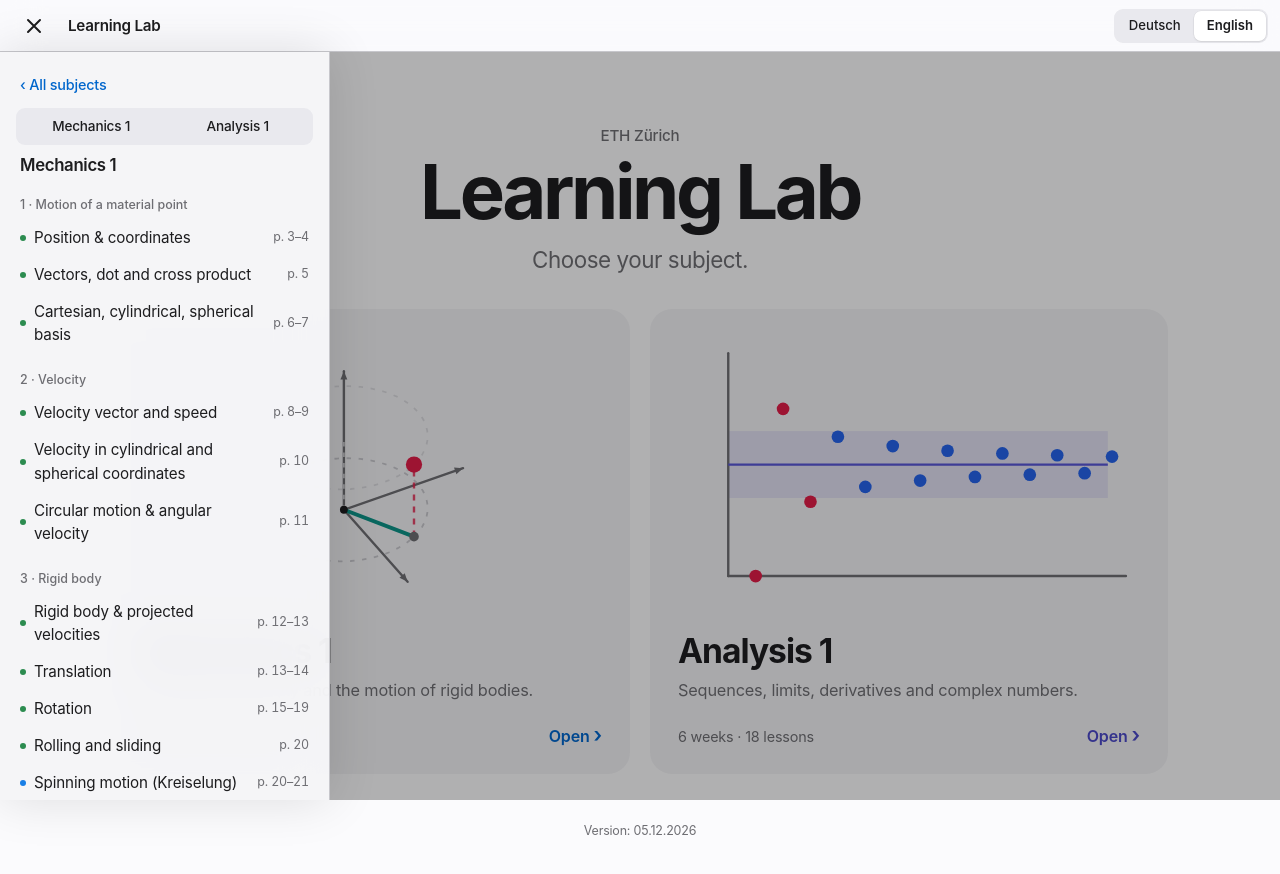
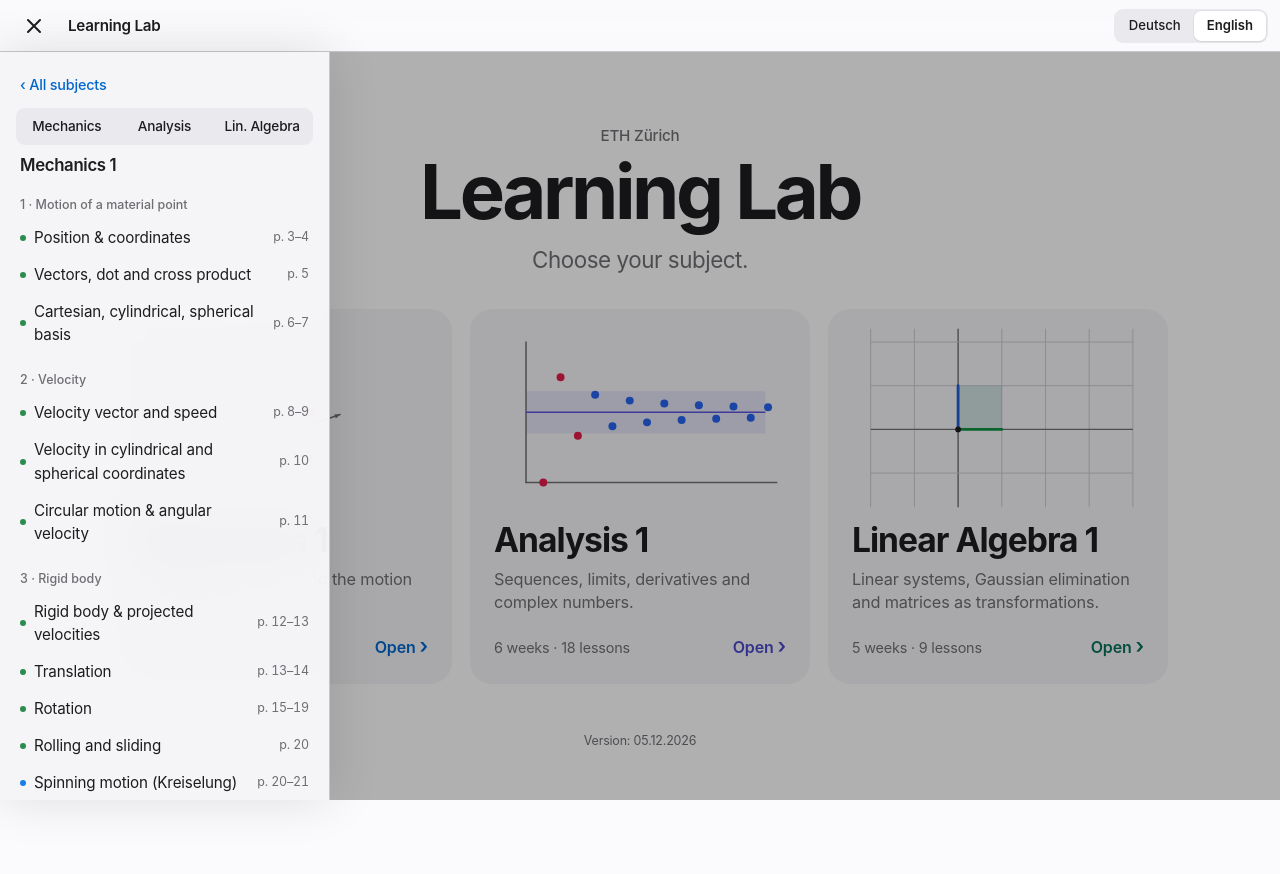
Before and after one commit to cheftaxi2000/mech1, a React (Vite) app: page / in a window 1280 px wide. Both pictures are taken after a click on the button "Chapters". Shown: the top 874 px of the page. After the commit the page ends 847 px from the top, so only its background shows below. Built offline with nearby package versions, Linux system fonts and the light colour scheme.

Commit message:
Linear algebra subject scaffold: third subject, chapters LA1–LA5, landing tile with warping-grid figure, subject page, Src for slides

```diff
--- a/src/App.tsx
+++ b/src/App.tsx
@@ -1,7 +1,7 @@
 import { Suspense, useEffect, useRef, useState } from 'react';
 import { NotesLayer } from './notes/StickyNotes';
 import { NotesProvider, useNotes } from './notes/store';
-import { CHAPTERS, SUBJECTS, TOPICS, chapterSubject, sourceLabel, topicSubject, type Status, type Subject, type Topic } from './content/curriculum';
+import { CHAPTERS, SUBJECTS, SUBJECT_SHORT, TOPICS, chapterSubject, sourceLabel, topicSubject, type Status, type Subject, type Topic } from './content/curriculum';
 import { LangToggle, useLang, useTr } from './i18n';
 import { Landing, SUBJECT_ROUTE, SubjectPage, routeSubject } from './home/Pages';
 
@@ -168,7 +168,7 @@ export function App() {
         <a className="drawer-all" href="#" onClick={() => setMenu(false)}>‹ {tr('Alle Fächer', 'All subjects')}</a>
         <div className="seg" role="group" aria-label={tr('Fach', 'Subject')}>
           {(Object.keys(SUBJECTS) as Subject[]).map((s) => (
-            <a key={s} href={`#${SUBJECT_ROUTE[s]}`} className={subject === s ? 'active' : ''} aria-current={subject === s ? 'true' : undefined} onClick={() => setMenu(false)}>{tr(...SUBJECTS[s])}</a>
+            <a key={s} href={`#${SUBJECT_ROUTE[s]}`} className={subject === s ? 'active' : ''} aria-current={subject === s ? 'true' : undefined} onClick={() => setMenu(false)}>{tr(...SUBJECT_SHORT[s])}</a>
           ))}
         </div>
         {shown.map((s) => (
--- a/src/content/curriculum.ts
+++ b/src/content/curriculum.ts
@@ -11,10 +11,17 @@ import { lazy, type ComponentType, type LazyExoticComponent } from 'react';
 export type Status = 'planned' | 'draft' | 'review' | 'complete';
 
 /** The two courses ("Rubriken"). Each chapter belongs to one; navigation and prev/next stay inside a subject. */
-export type Subject = 'mech' | 'ana';
+export type Subject = 'mech' | 'ana' | 'la';
 export const SUBJECTS: Record<Subject, [string, string]> = {
   mech: ['Mechanik I', 'Mechanics 1'],
   ana: ['Analysis 1', 'Analysis 1'],
+  la: ['Lineare Algebra I', 'Linear Algebra 1'],
+};
+/** Short names for narrow places (drawer switch). */
+export const SUBJECT_SHORT: Record<Subject, [string, string]> = {
+  mech: ['Mechanik', 'Mechanics'],
+  ana: ['Analysis', 'Analysis'],
+  la: ['Lin. Algebra', 'Lin. Algebra'],
 };
 
 export interface Topic {
@@ -39,15 +46,28 @@ export const CHAPTERS: Record<string, [string, string]> = {
   A4: ['Woche 4 · Ableitungen', 'Week 4 · Derivatives'],
   A5: ['Woche 5 · Fehlerrechnung, Mittelwertsatz, komplexe Zahlen', 'Week 5 · Errors, mean value theorem, complex numbers'],
   A6: ['Woche 6 · Komplexe Zahlen', 'Week 6 · Complex numbers'],
+  LA1: ['Woche 1 · Einstieg', 'Week 1 · Introduction'],
+  LA2: ['Woche 2 · Gleichungssysteme und Gauss', 'Week 2 · Linear systems and Gaussian elimination'],
+  LA3: ['Woche 3 · Rang und Spaltenbild', 'Week 3 · Rank and the column picture'],
+  LA4: ['Woche 4 · Die Matrix', 'Week 4 · The matrix'],
+  LA5: ['Woche 5 · Matrixprodukt', 'Week 5 · Matrix product'],
 };
 
-export const chapterSubject = (ch: string): Subject => (ch.startsWith('A') ? 'ana' : 'mech');
+export const chapterSubject = (ch: string): Subject => (ch.startsWith('LA') ? 'la' : ch.startsWith('A') ? 'ana' : 'mech');
 export const topicSubject = (t: Topic): Subject => chapterSubject(t.chapter);
 
 /** Where a topic comes from, for the crumbs and lists: [long German, long English, short German, short English]. */
 export function sourceLabel(t: Topic): [string, string, string, string] {
   if (topicSubject(t) === 'mech') {
     return [`Vorlesung S. ${t.pages}`, `Lecture notes ${t.pages.includes('–') ? 'pp.' : 'p.'} ${t.pages}`, `S. ${t.pages}`, `p. ${t.pages}`];
+  }
+  if (topicSubject(t) === 'la') {
+    // Linear algebra: «Ü<n>/<slide numbers>» = exercise class n, slides (PDF page numbers) of its annotated slide deck.
+    const [u, pp] = t.pages.slice(1).split('/');
+    const many = pp?.includes('–') || pp?.includes(',');
+    return pp
+      ? [`Übung ${u}, Folie${many ? 'n' : ''} ${pp}`, `Exercise class ${u}, slide${many ? 's' : ''} ${pp}`, `Üb. ${u}`, `Ex. ${u}`]
+      : [`Übung ${u}`, `Exercise class ${u}`, `Üb. ${u}`, `Ex. ${u}`];
   }
   // Analysis: every week is an Übungs-Resümee (PDF, «Ü<n>/<pages>»).
   if (!t.pages.startsWith('Ü')) return ['Online-Skript', 'Online notes', 'Skript', 'notes'];
@@ -97,4 +117,14 @@ export const TOPICS: Topic[] = [
   { id: 'ana-komplex', chapter: 'A6', title: ['Polarform und Eulerform', 'Polar form and Euler form'], pages: 'Ü6/1–7', status: 'review', component: lazy(() => import('../lessons/A6Polarform')) },
   { id: 'ana-komplex-potenzen', chapter: 'A6', title: ['Potenzen, Wurzeln und Winkelformeln', 'Powers, roots and angle formulas'], pages: 'Ü6/8–9, 11', status: 'review', component: lazy(() => import('../lessons/A6Potenzen')) },
   { id: 'ana-komplex-bereiche', chapter: 'A6', title: ['Bereiche in der komplexen Ebene', 'Regions in the complex plane'], pages: 'Ü6/10, 12', status: 'review', component: lazy(() => import('../lessons/A6Bereiche')) },
+  // Lineare Algebra I – one chapter per exercise class (slides of M. Olofsson; «Ü<n>/<slides>»).
+  { id: 'la-einstieg', chapter: 'LA1', title: ['Wozu Lineare Algebra?', 'Why linear algebra?'], pages: 'Ü1/4–14', status: 'planned' },
+  { id: 'la-lgs', chapter: 'LA2', title: ['Lineare Gleichungssysteme geometrisch', 'Linear systems, geometrically'], pages: 'Ü2/4–24', status: 'planned' },
+  { id: 'la-gauss', chapter: 'LA2', title: ['Das Gauss-Verfahren', 'Gaussian elimination'], pages: 'Ü2/25–36', status: 'planned' },
+  { id: 'la-rang', chapter: 'LA3', title: ['Pivots, freie Variablen und Rang', 'Pivots, free variables and rank'], pages: 'Ü4/5–11', status: 'planned' },
+  { id: 'la-spaltenbild', chapter: 'LA3', title: ['Ax = b als Spaltenbild', 'Ax = b as a column picture'], pages: 'Ü4/12–13', status: 'planned' },
+  { id: 'la-transformation', chapter: 'LA4', title: ['Die Matrix als Transformation des Raums', 'The matrix as a transformation of space'], pages: 'Ü4/14–21', status: 'planned' },
+  { id: 'la-rechnen', chapter: 'LA4', title: ['Matrizen: Notation, Summe, Skalar', 'Matrices: notation, sum, scalar'], pages: 'Ü4/22–25', status: 'planned' },
+  { id: 'la-spezial', chapter: 'LA4', title: ['Spezielle Matrizen und Transponieren', 'Special matrices and the transpose'], pages: 'Ü4/31–36', status: 'planned' },
+  { id: 'la-produkt', chapter: 'LA5', title: ['Das Matrixprodukt', 'The matrix product'], pages: 'Ü4/26–30', status: 'planned' },
 ];
--- a/src/design.css
+++ b/src/design.css
@@ -166,6 +166,9 @@ input[type="checkbox"] { accent-color: var(--accent); width: 18px; height: 18px;
 .lesson-pager a:hover .pager-title { color: var(--link); }
 
 /* ---- landing: choose a subject ---- */
+:root[data-subject="la"] { --accent: #0a7f62; --link: #08705a; }
+:root[data-subject="la"][data-theme="dark"] { --accent: #12906f; --link: #4fd1ae; }
+@media (prefers-color-scheme: dark) { :root[data-subject="la"]:not([data-theme="light"]) { --accent: #12906f; --link: #4fd1ae; } }
 :root[data-subject="ana"] { --accent: #5856d6; --link: #4b49c8; }
 :root[data-subject="ana"][data-theme="dark"] { --accent: #6e6cf0; --link: #9a98ff; }
 @media (prefers-color-scheme: dark) { :root[data-subject="ana"]:not([data-theme="light"]) { --accent: #6e6cf0; --link: #9a98ff; } }
@@ -174,16 +177,19 @@ input[type="checkbox"] { accent-color: var(--accent); width: 18px; height: 18px;
 .landing-eyebrow { font-size: 0.95rem; font-weight: 500; color: var(--muted); }
 .landing-head h1 { font-size: clamp(2.75rem, 1.4rem + 5vw, 4.75rem); line-height: 1; letter-spacing: -0.045em; font-weight: 700; margin: 6px 0 0; }
 .landing-sub { margin: 14px 0 0; font-size: clamp(1.1rem, 1rem + 0.5vw, 1.4rem); color: var(--muted); letter-spacing: -0.02em; }
-.tiles { display: grid; grid-template-columns: repeat(2, minmax(0, 1fr)); gap: 20px; }
+.tiles { display: grid; grid-template-columns: repeat(3, minmax(0, 1fr)); gap: 18px; }
 .tile { --accent: #0071e3; --link: #0066cc; display: flex; flex-direction: column; background: var(--fill); border-radius: 22px; overflow: hidden; color: var(--fg); text-decoration: none; transition: transform 0.35s var(--ease), background 0.2s; }
 .tile-ana { --accent: #5856d6; --link: #4b49c8; }
+.tile-la { --accent: #0a7f62; --link: #08705a; }
+:root[data-theme="dark"] .tile-la { --accent: #12906f; --link: #4fd1ae; }
+@media (prefers-color-scheme: dark) { :root:not([data-theme="light"]) .tile-la { --accent: #12906f; --link: #4fd1ae; } }
 :root[data-theme="dark"] .tile-ana { --accent: #6e6cf0; --link: #9a98ff; }
 :root[data-theme="dark"] .tile-mech { --link: #2997ff; }
 @media (prefers-color-scheme: dark) { :root:not([data-theme="light"]) .tile-ana { --accent: #6e6cf0; --link: #9a98ff; } :root:not([data-theme="light"]) .tile-mech { --link: #2997ff; } }
 .tile:hover { text-decoration: none; transform: translateY(-4px); background: var(--fill-2); }
 .tile-fig { aspect-ratio: 16 / 9; display: grid; place-items: center; padding: 14px 18px 0; }
 .tile-fig .fig { width: 100%; height: 100%; display: block; overflow: visible; }
-.tile-body { padding: 8px 28px 26px; display: flex; flex-direction: column; flex: 1; }
+.tile-body { padding: 8px 24px 24px; display: flex; flex-direction: column; flex: 1; }
 .tile h2 { margin: 0; font-size: clamp(1.6rem, 1.2rem + 1.2vw, 2.1rem); letter-spacing: -0.03em; font-weight: 700; text-wrap: balance; }
 .tile p { margin: 8px 0 0; color: var(--muted); font-size: 1.02rem; line-height: 1.4; max-width: 28rem; }
 .tile-foot { margin-top: auto; padding-top: 22px; display: flex; justify-content: space-between; align-items: baseline; font-size: 0.9rem; color: var(--muted); }
@@ -208,13 +214,19 @@ input[type="checkbox"] { accent-color: var(--accent); width: 18px; height: 18px;
 .fg-limit { stroke: var(--accent); stroke-width: 1.6; stroke-dasharray: 5 5; fill: none; animation: fg-fade 0.7s ease 0.8s backwards; }
 .fg-dot { fill: var(--c-x); transform-box: fill-box; transform-origin: center; animation: fg-pop 0.45s var(--ease) var(--d, 1s) backwards; }
 .fg-dot.out { fill: var(--c-point); }
+/* linear algebra tile: the grid warps, e₁ / e₂ follow (columns of the matrix) */
+.fg-grid { fill: none; stroke: var(--line-strong); stroke-width: 1; animation: fg-fade 0.8s ease calc(0.5s + var(--i, 0) * 0.08s) backwards; }
+.fg-grid.axis { stroke: var(--muted); stroke-width: 1.5; }
+.fg-square { fill: var(--accent); fill-opacity: 0.16; stroke: none; animation: fg-fade 0.8s ease 1s backwards; }
+.fg-e1 { fill: none; stroke: #0a8f3c; stroke-width: 3; stroke-linecap: round; animation: fg-fade 0.6s ease 1.2s backwards; }
+.fg-e2 { fill: none; stroke: #1f5fd6; stroke-width: 3; stroke-linecap: round; animation: fg-fade 0.6s ease 1.4s backwards; }
 @keyframes fg-draw { from { stroke-dashoffset: 1; } }
 @keyframes fg-fade { from { opacity: 0; } }
 @keyframes fg-pop { from { opacity: 0; transform: scale(0.2); } }
 .landing-head > *, .tile, .landing .resume { animation: rise 0.7s var(--ease) backwards; }
 .landing-head h1 { animation: rise 0.8s var(--ease) 0.05s backwards; }
 .landing-sub { animation: rise 0.8s var(--ease) 0.15s backwards; }
-.tile-mech { animation-delay: 0.25s; } .tile-ana { animation-delay: 0.38s; } .landing .resume { animation-delay: 0.6s; }
+.tile-mech { animation-delay: 0.25s; } .tile-ana { animation-delay: 0.38s; } .tile-la { animation-delay: 0.51s; } .landing .resume { animation-delay: 0.6s; }
 @keyframes rise { from { opacity: 0; transform: translateY(14px); } }
 @media (prefers-reduced-motion: reduce) { .landing *, .fig * { animation: none !important; } }
 
--- a/src/home/Figures.tsx
+++ b/src/home/Figures.tsx
@@ -83,3 +83,43 @@ export function AnaFigure() {
     </svg>
   );
 }
+
+/* ---------- Lineare Algebra: a matrix warps the grid; the basis arrows e₁, e₂ become the columns ---------- */
+const LO = { x: 118, y: 112 }, LU = 46;
+const LF = [[1.15, 0.6], [0.25, 0.8]]; // the matrix the figure breathes towards
+const LN = 90;
+const lm = (k: number) => { const s = 0.5 - 0.5 * Math.cos((2 * Math.PI * k) / LN); return [[1 + (LF[0][0] - 1) * s, LF[0][1] * s], [LF[1][0] * s, 1 + (LF[1][1] - 1) * s]]; };
+const lp = (m: number[][], x: number, y: number) => ({ x: LO.x + LU * (m[0][0] * x + m[0][1] * y), y: LO.y - LU * (m[1][0] * x + m[1][1] * y) });
+const lfmt = (pts: { x: number; y: number }[]) => pts.map((p) => `${f(p.x)},${f(p.y)}`).join(' ');
+
+export function LaFigure() {
+  const still = useReducedMotion();
+  const frames = Array.from({ length: LN + 1 }, (_, k) => lm(k));
+  const last = lm(Math.round(LN * 0.5)); // reduced motion: the transformed state
+  const poly = (build: (m: number[][]) => { x: number; y: number }[]) => {
+    const first = build(still ? last : frames[0]);
+    return { points: lfmt(first), values: frames.map((m) => lfmt(build(m))).join(';') };
+  };
+  const an = (v: string) => still ? null : <animate attributeName="points" values={v} dur="14s" repeatCount="indefinite" />;
+  const lines: { key: string; build: (m: number[][]) => { x: number; y: number }[]; axis?: boolean }[] = [];
+  for (let i = -2; i <= 4; i++) {
+    lines.push({ key: `v${i}`, build: (m) => [lp(m, i, -2), lp(m, i, 3)], axis: i === 0 });
+  }
+  for (let j = -2; j <= 3; j++) {
+    lines.push({ key: `h${j}`, build: (m) => [lp(m, -2, j), lp(m, 4, j)], axis: j === 0 });
+  }
+  const sq = poly((m) => [lp(m, 0, 0), lp(m, 1, 0), lp(m, 1, 1), lp(m, 0, 1)]);
+  const e1 = poly((m) => [lp(m, 0, 0), lp(m, 1, 0)]), e2 = poly((m) => [lp(m, 0, 0), lp(m, 0, 1)]);
+  return (
+    <svg className="fig fig-la" viewBox="0 0 320 200" aria-hidden="true" focusable="false">
+      <defs><clipPath id="la-clip"><rect x="8" y="6" width="304" height="188" rx="10" /></clipPath></defs>
+      <g clipPath="url(#la-clip)">
+        {lines.map((l, i) => { const p = poly(l.build); return <polyline key={l.key} className={`fg-grid${l.axis ? ' axis' : ''}`} style={{ ['--i' as string]: i % 7 }} points={p.points}>{an(p.values)}</polyline>; })}
+        <polygon className="fg-square" points={sq.points}>{an(sq.values)}</polygon>
+        <polyline className="fg-e1" points={e1.points}>{an(e1.values)}</polyline>
+        <polyline className="fg-e2" points={e2.points}>{an(e2.values)}</polyline>
+        <circle className="fg-origin" r="3" cx={LO.x} cy={LO.y} />
+      </g>
+    </svg>
+  );
+}
--- a/src/home/Pages.tsx
+++ b/src/home/Pages.tsx
@@ -1,13 +1,13 @@
 import { CHAPTERS, SUBJECTS, TOPICS, chapterSubject, sourceLabel, topicSubject, type Subject } from '../content/curriculum';
 import { useTr } from '../i18n';
-import { AnaFigure, MechFigure } from './Figures';
+import { AnaFigure, LaFigure, MechFigure } from './Figures';
 
 const LAST_KEY = 'mech1.lastTopic';
 const readLast = () => { try { return localStorage.getItem(LAST_KEY); } catch { return null; } };
 
-export const SUBJECT_ROUTE: Record<Subject, string> = { mech: 'mechanik', ana: 'analysis' };
+export const SUBJECT_ROUTE: Record<Subject, string> = { mech: 'mechanik', ana: 'analysis', la: 'algebra' };
 export const routeSubject = (route: string): Subject | null =>
-  route === 'mechanik' ? 'mech' : route === 'analysis' ? 'ana' : null;
+  route === 'mechanik' ? 'mech' : route === 'analysis' ? 'ana' : route === 'algebra' ? 'la' : null;
 
 const lessons = (s: Subject) => TOPICS.filter((t) => topicSubject(t) === s);
 const isQuiz = (id: string) => id.startsWith('quiz-');
@@ -17,6 +17,7 @@ export function Landing() {
   const tr = useTr();
   const last = TOPICS.find((t) => t.id === readLast());
   const mechN = lessons('mech').filter((t) => !isQuiz(t.id)).length, quizN = lessons('mech').filter((t) => isQuiz(t.id)).length;
+  const laN = lessons('la').length, laWeeks = Object.keys(CHAPTERS).filter((c) => chapterSubject(c) === 'la').length;
   const anaN = lessons('ana').length, weeks = Object.keys(CHAPTERS).filter((c) => chapterSubject(c) === 'ana').length;
   return (
     <div className="landing">
@@ -40,6 +41,14 @@ export function Landing() {
             <h2>{tr(...SUBJECTS.ana)}</h2>
             <p>{tr('Folgen, Grenzwerte, Ableitungen und komplexe Zahlen.', 'Sequences, limits, derivatives and complex numbers.')}</p>
             <div className="tile-foot"><span>{tr(`${weeks} Wochen · ${anaN} Lektionen`, `${weeks} weeks · ${anaN} lessons`)}</span><span className="tile-go">{tr('Öffnen', 'Open')}<i aria-hidden="true">›</i></span></div>
+          </div>
+        </a>
+        <a className="tile tile-la" href={`#${SUBJECT_ROUTE.la}`}>
+          <div className="tile-fig"><LaFigure /></div>
+          <div className="tile-body">
+            <h2>{tr(...SUBJECTS.la)}</h2>
+            <p>{tr('Gleichungssysteme, Gauss-Verfahren und Matrizen als Transformationen.', 'Linear systems, Gaussian elimination and matrices as transformations.')}</p>
+            <div className="tile-foot"><span>{tr(`${laWeeks} Wochen · ${laN} Lektionen`, `${laWeeks} weeks · ${laN} lessons`)}</span><span className="tile-go">{tr('Öffnen', 'Open')}<i aria-hidden="true">›</i></span></div>
           </div>
         </a>
       </nav>
@@ -70,6 +79,9 @@ export function SubjectPage({ subject }: { subject: Subject }) {
         <p className="lede">{subject === 'mech'
           ? tr('Ein interaktiver Begleiter zum Skript der ETH-Vorlesung Mechanik I. Jede Lektion folgt dem Skript Seite für Seite, kennzeichnet klar, was aus der Vorlesung stammt und was Ergänzung ist, und erklärt in ein, zwei Sätzen, wo das Skript eine Lücke oder einen Fehler hat.',
               'An interactive companion to the ETH Mechanics 1 lecture notes. Each lesson follows the notes page by page, marks clearly what comes from the lecture and what is a supplement, and explains in a sentence or two where the notes have a gap or a slip.')
+          : subject === 'la'
+          ? tr('Ein Kapitel pro Übungsstunde, nach den Folien von Mårten Olofsson und seinen interaktiven Visualisierungen. Das Ziel der Übung gilt hier auch: erst das Bild und die Intuition, dann die Rechnung.',
+              'One chapter per exercise class, following the slides of Mårten Olofsson and his interactive visualisations. His aim is ours too: the picture and the intuition first, then the calculation.')
           : tr('Ein Kapitel pro Semesterwoche, jedes folgt dem Resümee der Übungsstunde. Gleiche Idee wie in der Mechanik, aber knapper: Gymnasium-Stoff nur kurz, das Neue gründlich und mit Bildern.',
               "One chapter per week of the semester, each following the summary of that week's exercise class. Same idea as in mechanics, but leaner: high-school material only briefly, the new material thoroughly and with pictures.")}</p>
         <a className="btn" href={`#${go.id}`}>
```
Also changed, not shown: src/components/Blocks.tsx (+12 -1 lines), 1 other file (tests, documents, lock files or other folders).
